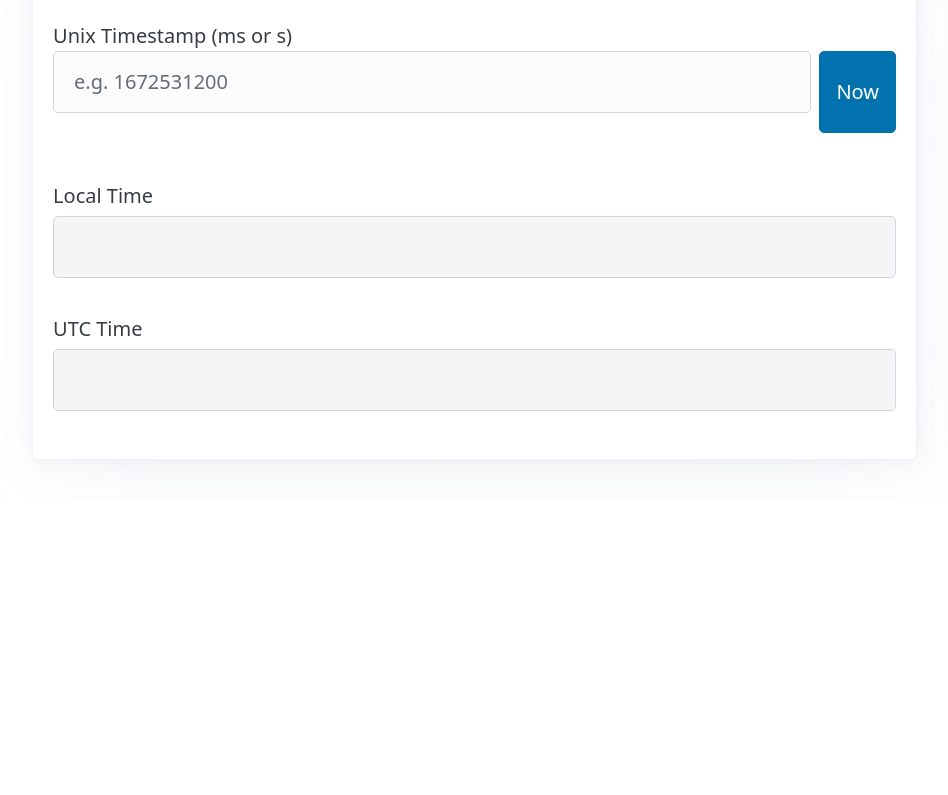
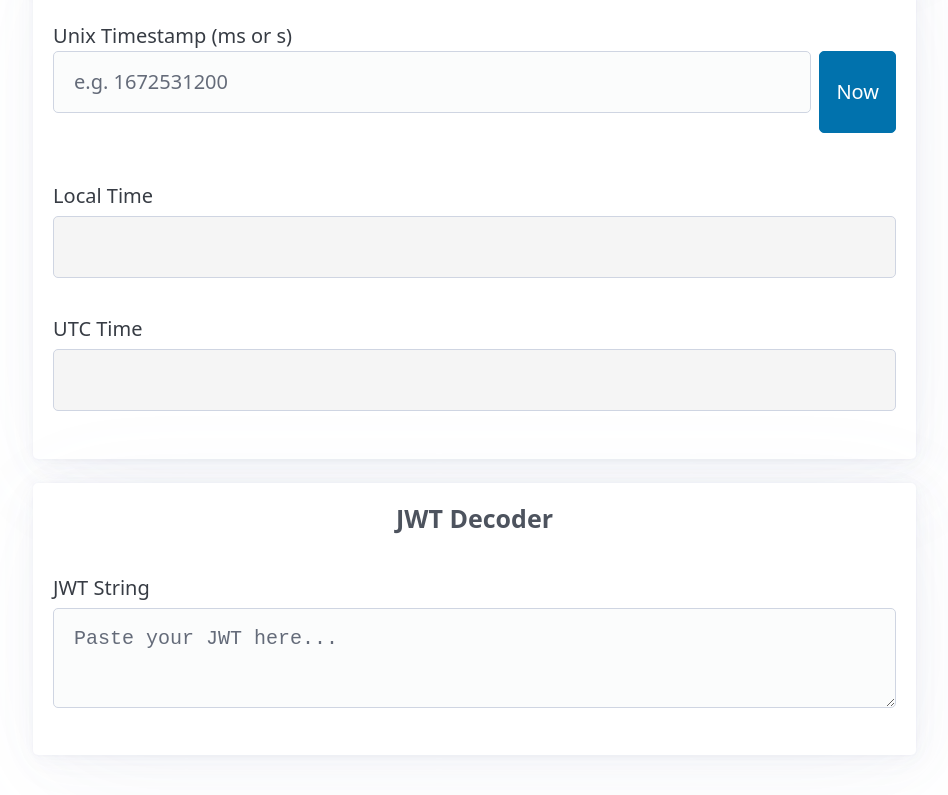
Before and after one commit to bkallaus/quick, a React (Create React App) app: page / in a window 1280 px wide. Shown: the part 1889-2684 px from the top of the page, without its empty margins (324-1272 px from the left). Before the commit the page ends 2388 px from the top, so only its background shows below. Built offline with nearby package versions, Linux system fonts and the light colour scheme.

Commit message:
feat: JWT Decoder

```diff
--- a/src/App.tsx
+++ b/src/App.tsx
@@ -7,6 +7,7 @@
 import GenerateList from "./components/generate-list";
 import Base64Encoder from "./components/base64-encoder";
 import TimestampConverter from "./components/timestamp-converter";
+import JwtDecoder from "./components/jwt-decoder";
 import SideNav from "./components/side-nav";
 import "./App.css";
 
@@ -28,6 +29,7 @@
           <div id="generate-list"><GenerateList /></div>
           <div id="base64-encoder"><Base64Encoder /></div>
           <div id="timestamp-converter"><TimestampConverter /></div>
+          <div id="jwt-decoder"><JwtDecoder /></div>
         </div>
       </main>
     </div>
--- /dev/null
+++ b/src/components/jwt-decoder.tsx
@@ -0,0 +1,111 @@
+import React, { useState } from "react";
+import CalculationContainer from "./container";
+
+const JwtDecoder = () => {
+  const [jwt, setJwt] = useState("");
+  const [header, setHeader] = useState("");
+  const [payload, setPayload] = useState("");
+  const [error, setError] = useState(false);
+
+  const decodeBase64Url = (str: string) => {
+    try {
+      // Add removed at end '='
+      str = str.replace(/-/g, "+").replace(/_/g, "/");
+      const pad = str.length % 4;
+      if (pad) {
+        if (pad === 1) {
+          throw new Error("InvalidLengthError: Input base64url string is the wrong length to determine padding");
+        }
+        str += new Array(5 - pad).join("=");
+      }
+      return decodeURIComponent(
+        atob(str)
+          .split("")
+          .map((c) => "%" + ("00" + c.charCodeAt(0).toString(16)).slice(-2))
+          .join("")
+      );
+    } catch (e) {
+      throw new Error("Invalid base64 string");
+    }
+  };
+
+  const handleJwtChange = (e: React.ChangeEvent<HTMLTextAreaElement>) => {
+    const value = e.target.value;
+    setJwt(value);
+    setError(false);
+    setHeader("");
+    setPayload("");
+
+    if (!value.trim()) return;
+
+    const parts = value.split(".");
+    if (parts.length !== 3) {
+      setError(true);
+      return;
+    }
+
+    try {
+      const decodedHeader = decodeBase64Url(parts[0]);
+      const decodedPayload = decodeBase64Url(parts[1]);
+
+      setHeader(JSON.stringify(JSON.parse(decodedHeader), null, 2));
+      setPayload(JSON.stringify(JSON.parse(decodedPayload), null, 2));
+    } catch (e) {
+      setError(true);
+    }
+  };
+
+  return (
+    <CalculationContainer>
+      <h4 style={{ width: "100%", textAlign: "center", marginBottom: 16 }}>
+        JWT Decoder
+      </h4>
+      <div style={{ width: "100%", display: "flex", flexDirection: "column", gap: "16px" }}>
+        <label>
+          JWT String
+          <textarea
+            value={jwt}
+            onChange={handleJwtChange}
+            placeholder="Paste your JWT here..."
+            style={{ width: "100%", minHeight: "100px", fontFamily: "monospace" }}
+          />
+        </label>
+
+        {error && (
+          <div style={{ color: "red", marginTop: "8px" }}>
+            Invalid JWT structure or encoding.
+          </div>
+        )}
+
+        {!error && header && (
+          <div style={{ display: "flex", flexDirection: "column", gap: "16px" }}>
+            <div>
+              <strong>Header:</strong>
+              <pre style={{
+                background: "var(--pico-background-color)",
+                padding: "16px",
+                borderRadius: "4px",
+                overflowX: "auto"
+              }}>
+                <code>{header}</code>
+              </pre>
+            </div>
+            <div>
+              <strong>Payload:</strong>
+              <pre style={{
+                background: "var(--pico-background-color)",
+                padding: "16px",
+                borderRadius: "4px",
+                overflowX: "auto"
+              }}>
+                <code>{payload}</code>
+              </pre>
+            </div>
+          </div>
+        )}
+      </div>
+    </CalculationContainer>
+  );
+};
+
+export default JwtDecoder;
--- a/src/components/side-nav.tsx
+++ b/src/components/side-nav.tsx
@@ -14,6 +14,7 @@
           <li><a href="#generate-list">Generate List</a></li>
           <li><a href="#base64-encoder">Base64 Encoder/Decoder</a></li>
           <li><a href="#timestamp-converter">Timestamp Converter</a></li>
+        <li><a href="#jwt-decoder">JWT Decoder</a></li>
         </ul>
       </nav>
     </aside>
```
Also changed, not shown: 1 other file (tests, documents, lock files or other folders).
